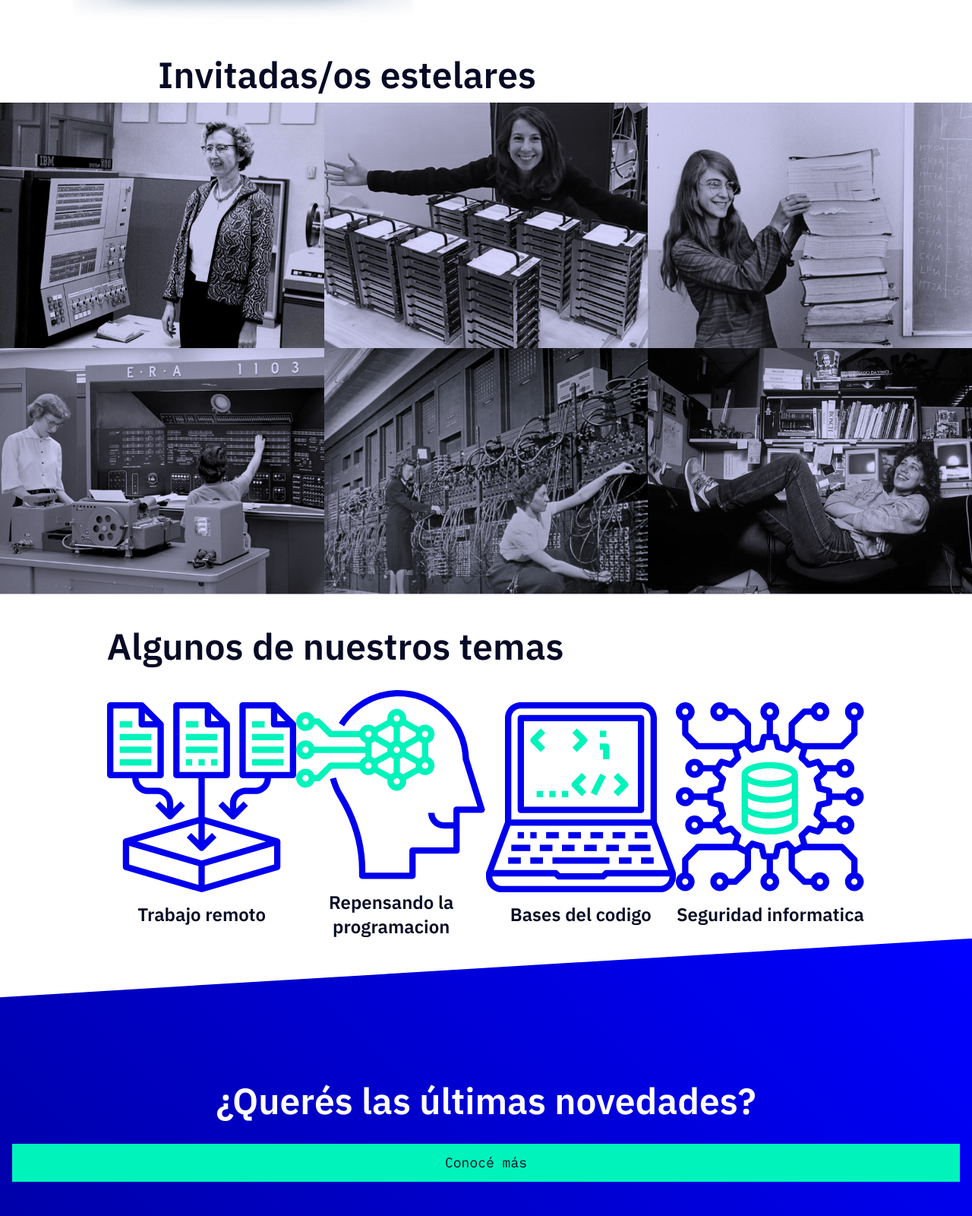
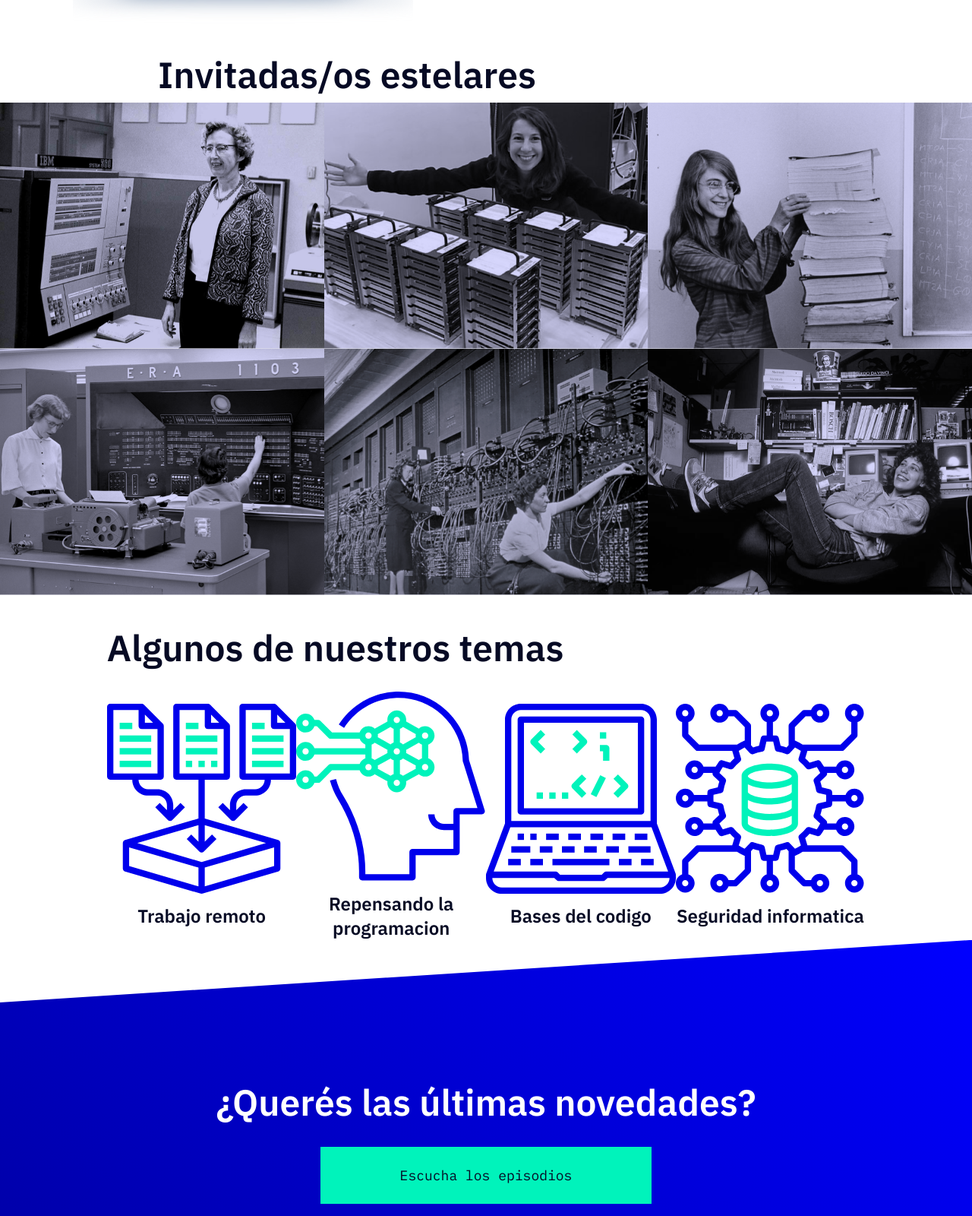
Before and after one commit to federai/Proyecto-Podcast, a plain HTML site: page index.html in a window 1280 px wide. Shown: the part 1980-3580 px from the top of the page at 76% size. Drawn offline with Linux system fonts and the light colour scheme.

Commit message:
finalversion

```diff
--- a/index.html
+++ b/index.html
@@ -92,7 +92,7 @@
 
     <section class="news">
       <h1>¿Querés las últimas novedades?</h1>
-      <button class="button">Conocé más</button>
+      <button class="button">Escucha los episodios</button>
     </section>
  </main>
  <footer>
--- a/styles/_fromdesktop.scss
+++ b/styles/_fromdesktop.scss
@@ -2,9 +2,6 @@
     .from{
         display: grid;
         grid-template-columns: 1fr 1fr ;
-
-
-
     }
 
     .picture{
--- a/styles/_guestdesktop.scss
+++ b/styles/_guestdesktop.scss
@@ -6,7 +6,7 @@
         font-size: 48px;
         margin-left: 15%;
     }
-    .gallery{
+    .guests .gallery{
         display: grid;
         grid-template-columns: repeat(3,1fr);
         grid-template-rows: 1fr 1fr;
--- a/styles/_guestmobile.scss
+++ b/styles/_guestmobile.scss
@@ -8,10 +8,10 @@
 }
 .guests .gallery{
     display: grid;
-    grid-template-rows: repeat(6/1fr);
+    grid-template-rows: repeat(6,1fr);
     font-size: 0;
 }
 .guests .gallery img{
     width: 100%;
-    margin-bottom:-1px;
+
 }
--- a/styles/_newsdesktop.scss
+++ b/styles/_newsdesktop.scss
@@ -4,6 +4,13 @@
     }
     .news h1{
         font-size: 48px;
-
+    }
+    .news .button{
+        margin: 3% 33%;
+        padding: 2% 4% ;
+    }
+    .news .button:hover{
+        background-image: linear-gradient(225deg, #0000FE 0%, #00F0B8 100%);
+        color: white;
     }
 }
```
Also changed, not shown: styles/_episodesmobile.scss (+1 -13 lines), styles/style.css, 1 other file.
